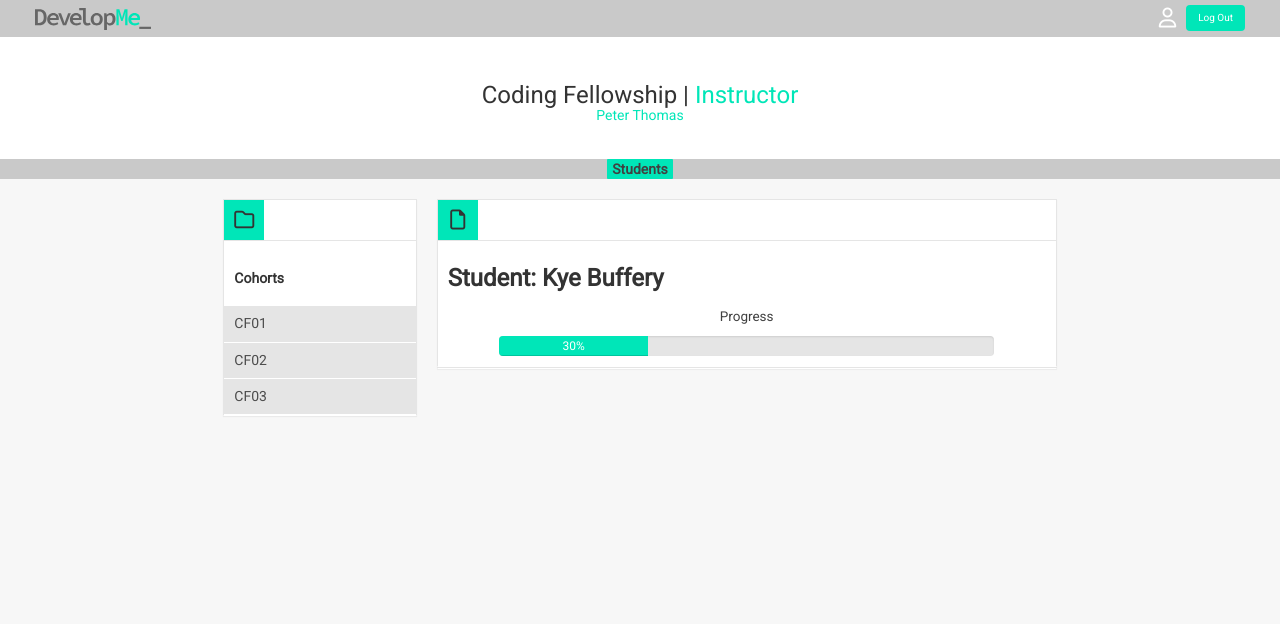
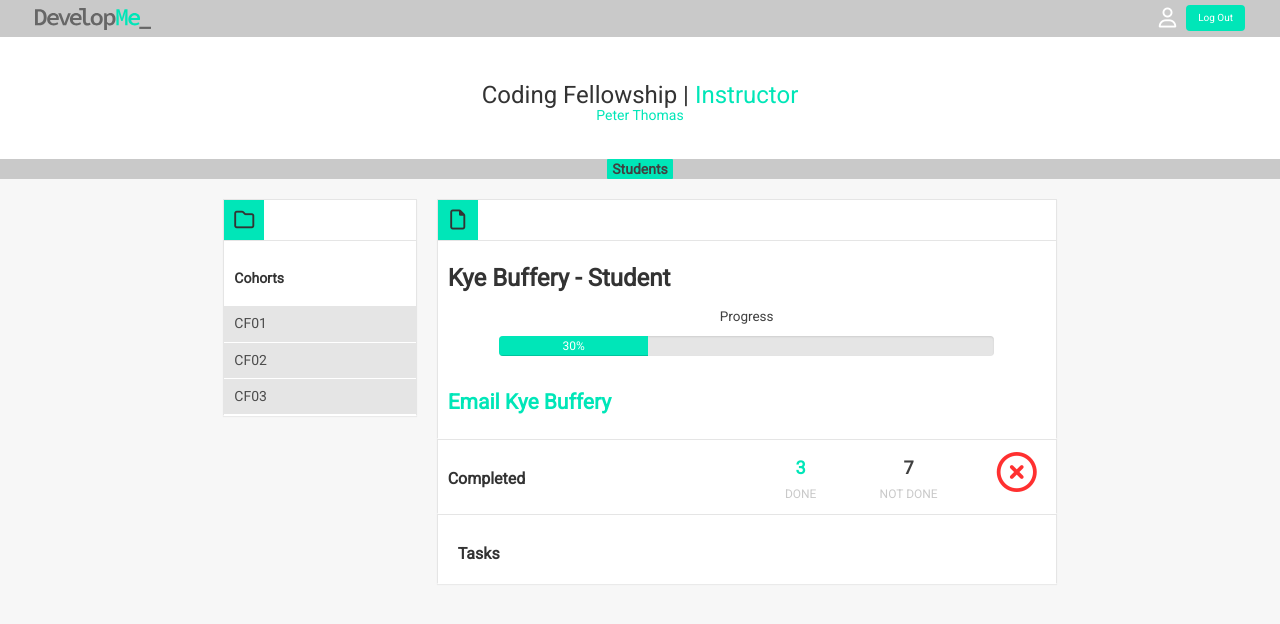
Before and after one commit to tombassrosenfeld/developme-prep-app, a React (Create React App) app: page /cohort/1/1 in a window 1280 px wide. Shown: the top 624 px of the page. Built offline with nearby package versions, Linux system fonts and the light colour scheme.

Commit message:
able to email each student, total tasks record displayed

```diff
--- a/src/components/StudentRecord.js
+++ b/src/components/StudentRecord.js
@@ -1,22 +1,39 @@
 import React from 'react';
 import AssessmentList from '../containers/AssessmentList';
-import ProgressBar from '../components/ProgressBar';
+import ProgressBar from './ProgressBar';
+import StudentStatus from './StudentStatus';
 
-export default ({student, totalTasks}) => (
+export default ({student, totalTasks}) => {
+
+	const progress = student.get('progress').size;
+
+	return (
 		<div className="col-xs-12 col-sm-8 col-md-6 narrow-padding">
 			<div className="topics panel">
 				<div className="topics-header">
 					<div className="topics-header-icon"><i className="fa fa-2x fa-file-o" aria-hidden="true"></i></div>
 				</div>
-	  		<h1 className="topic-title">{ 'Student: ' + student.get('name') }</h1>
+		  		<h1 className="topic-title">{ student.get('name')} - Student</h1>
 		  		<ProgressBar
 		  			text={"Progress"}
-	  			value={student.get('progress').size}
+		  			value={progress}
 						maxValue={totalTasks}
-					progressPercentage={(student.get('progress').size / totalTasks * 100).toFixed(0) + '%'}
+						progressPercentage={(progress / totalTasks * 100).toFixed(0) + '%'}
 		  		/>
+	  		<div className="narrow-padding hyperlink">
+					<a href={'mailto:' + student.get('email')}>Email {student.get('name')}</a>
 		  	</div>
-	  <div className="panel narrow-padding">
+		  </div>
+		  <StudentStatus progress={progress} notDone={totalTasks - progress} />
+		  <div class="topics panel narrow-padding">
+		  	<div class="row">
+					<div className="col-sm-8">
+						<h2 className="panel-title">Tasks</h2>
+					</div>
+					<div className="col-sm-4">
+					</div>
+				</div>
 		  </div>
 		</div>
 	)
+}
--- /dev/null
+++ b/src/components/StudentStatus.js
@@ -0,0 +1,30 @@
+import React from 'react';
+import { calculateTopicStatus } from '../utilities/utilities';
+
+export default ({progress, notDone}) => (
+	<div className="topicStatus panel">
+		<div className="row">
+			<div className="col-xs-6"><h2 className="panel-title">Completed</h2></div>
+			<div className="col-xs-2">
+				<p className="topicStatus-stat topicStatus-done">
+				{progress}
+				</p>
+				<p className="topicStatus-label">DONE</p>
+			</div>
+			<div className="col-xs-2">
+				<p className="topicStatus-stat topicStatus-not-done">
+				{notDone}
+				</p>
+				<p className="topicStatus-label">NOT DONE</p>
+			</div>
+			<div className="col-xs-2">
+				<div className="marker topicStatus-marker">
+				{ notDone > 0 ?
+					<i className="fa fa-times-circle-o" aria-hidden="true"></i> :
+					<i className="fa fa-check-circle-o" aria-hidden="true"></i>
+				}
+				</div>
+			</div>
+		</div>
+	</div>
+)
```
Lines whose indentation alone changed are shown as unchanged.
